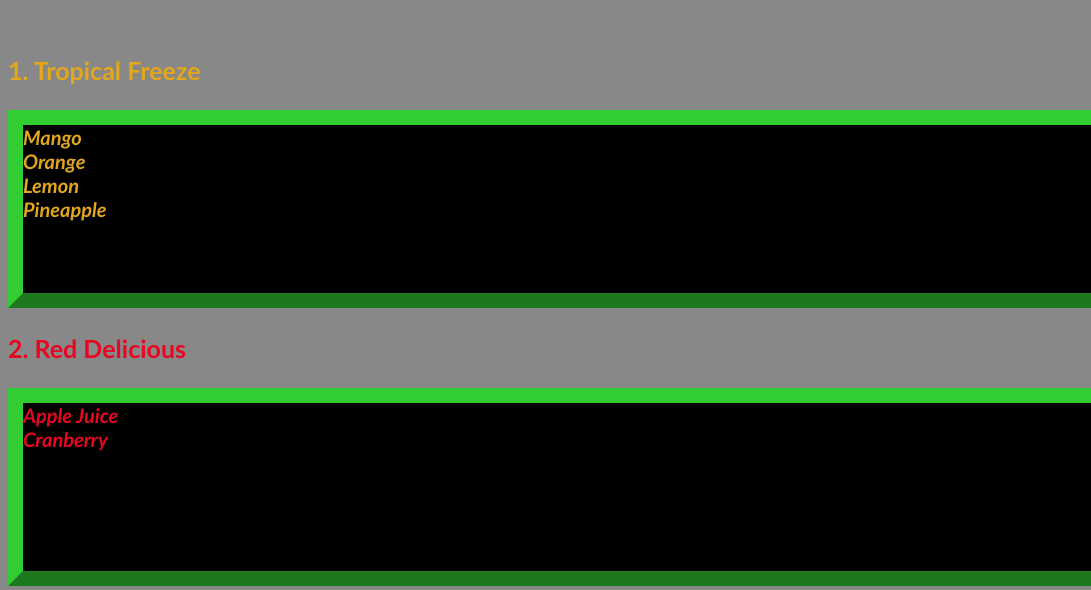
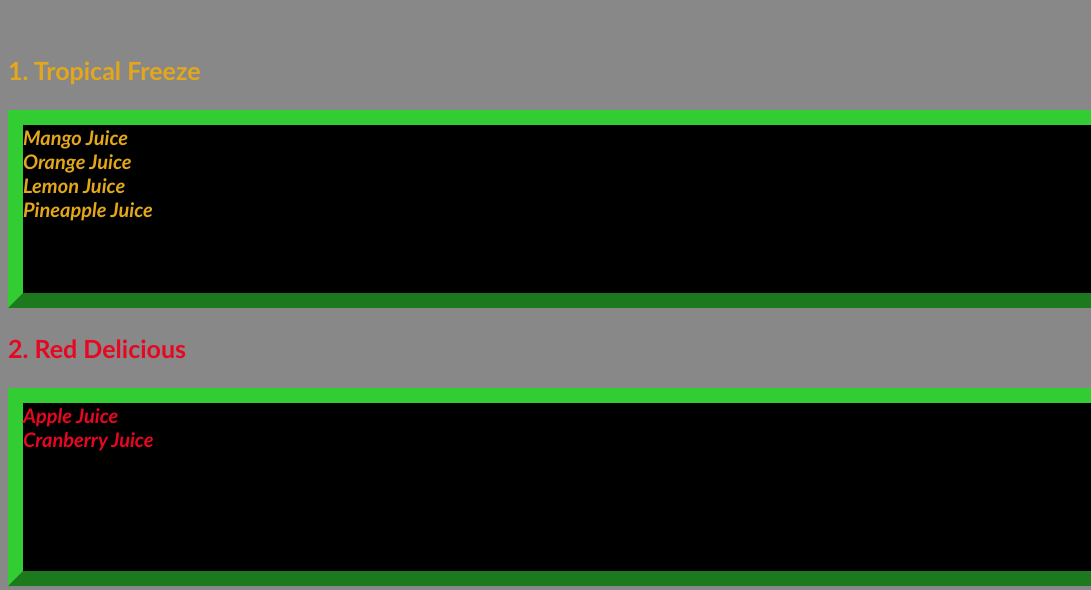
Before and after one commit to SmoothieStenchr/smoothiestenchr.github.io, a plain HTML site: page index.html in a window 1280 px wide. Shown: the part 221-811 px from the top of the page, 0-1091 px from the left. Drawn offline with Linux system fonts and the light colour scheme.

Commit message:
hi smoothiestenchrs

```diff
--- a/index.html
+++ b/index.html
@@ -10,9 +10,9 @@
       <h2>(Side note: To make these smoothies, add ice to the ingredients, then blend on your blender's "Smoothie" setting.)</h2>
           <br>
         <h3 class="tropic-freeze">1. Tropical Freeze</h3>
-          <p class="tropic-freeze"><img src="tropic-freeze.png" alt="Tropical Freeze">Mango<br>Orange<br>Lemon<br>Pineapple<br><br><br><br></p>
+          <p class="tropic-freeze"><img src="tropic-freeze.png" alt="Tropical Freeze">Mango Juice<br>Orange Juice<br>Lemon Juice<br>Pineapple Juice<br><br><br><br></p>
         <h3 class="red-delicious">2. Red Delicious</h3>
-          <p class="red-delicious"><img src="red-delicious.png" alt="Red Delicious">Apple Juice<br>Cranberry<br><br><br><br><br><br></p>
+          <p class="red-delicious"><img src="red-delicious.png" alt="Red Delicious">Apple Juice<br>Cranberry Juice<br><br><br><br><br><br></p>
         <h3 class="coco-choco">3. CocoChoco</h3>
           <p class="coco-choco"><img src="coco-choco.png" alt="CocoChoco">Crème de Coconut<br>Chocolate Syrup<br><br><br><br><br><br></p>
         <h3 class="sweetie">4. Sweetie</h3>
```
